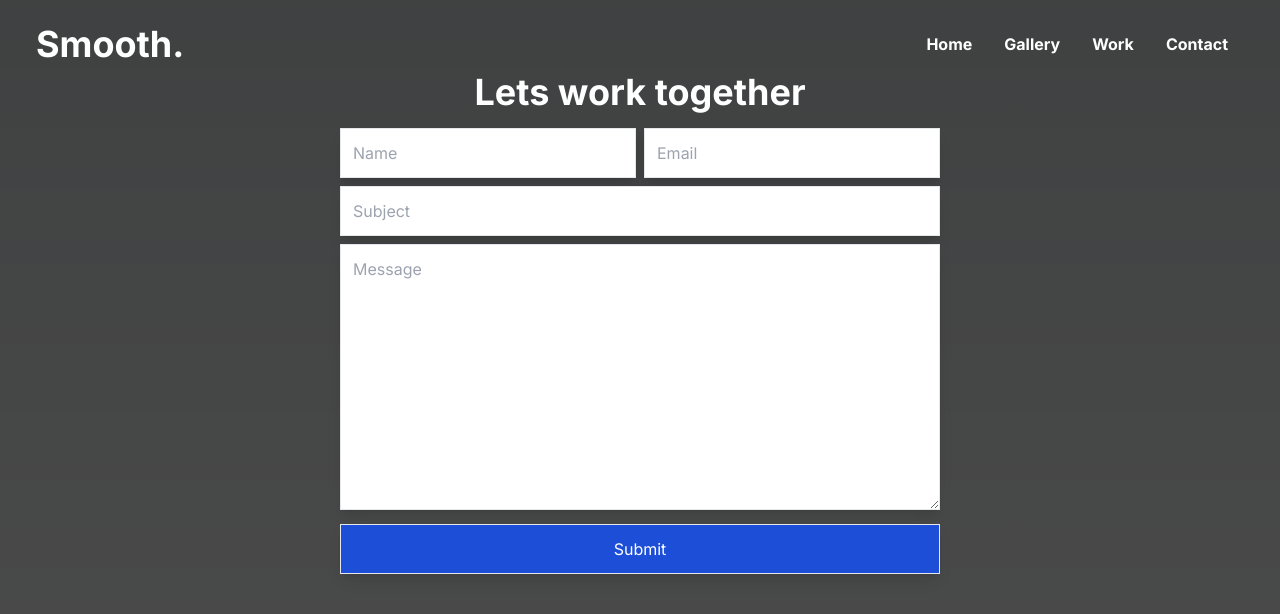
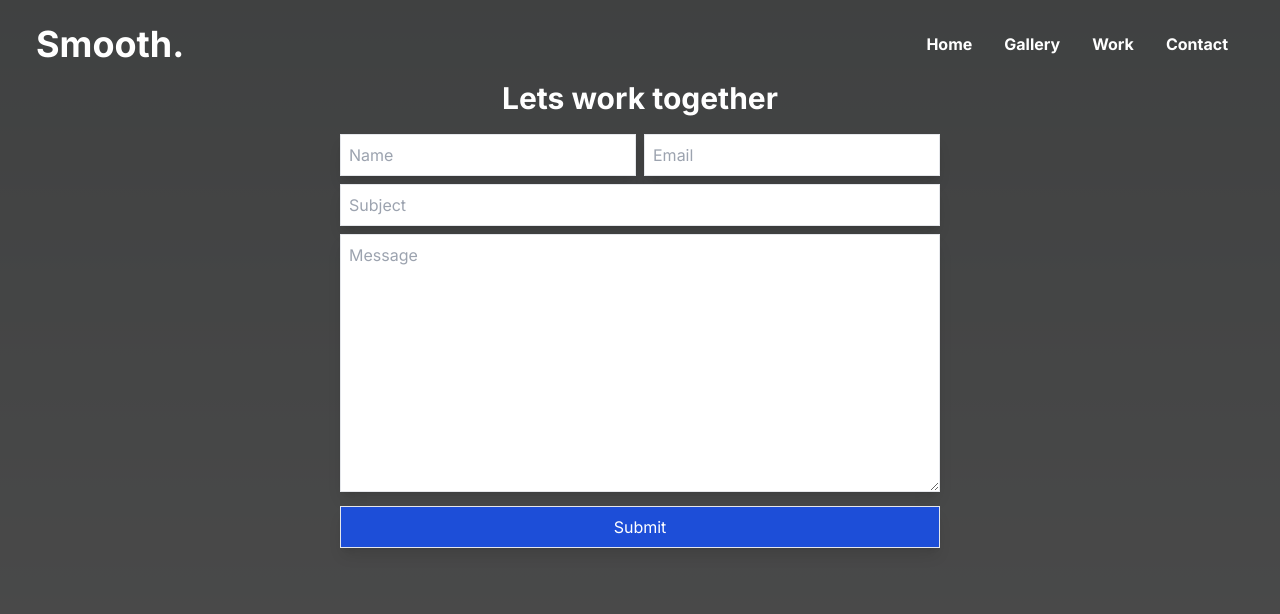
Before and after one commit to yeabtsega45/Smooth-Pictures, a Next.js app: page /contact in a window 1280 px wide. Shown: the top 614 px of the page. Built offline with nearby package versions, Linux system fonts and the light colour scheme.

Commit message:
styling the app

```diff
--- a/app/contact/page.js
+++ b/app/contact/page.js
@@ -1,32 +1,35 @@
 export default function Contact() {
   return (
-    <div id="contact" className="bg-black/70 h-screen pt-14">
-      <h1 className="text-4xl font-bold text-center p-4">Lets work together</h1>
-      <form className="max-w-[600px] m-auto">
-        <div className="grid grid-cols-2 gap-2">
+    <div
+      id="contact"
+      className="flex flex-col justify-center items-center m-auto bg-black/70 h-screen pt-[80px]"
+    >
+      <h1 className="text-3xl font-bold text-center">Lets work together</h1>
+      <form className="md:max-w-[600px] max-w-[350px] h-[90%] m-auto">
+        <div className="grid md:grid-cols-2 gap-2">
           <input
-            className="border shadow-lg p-3"
+            className="border shadow-lg p-2"
             type="text"
             placeholder="Name"
           />
           <input
-            className="border shadow-lg p-3"
+            className="border shadow-lg p-2"
             type="email"
             placeholder="Email"
           />
         </div>
         <input
-          className="border shadow-lg p-3 w-full my-2"
+          className="border shadow-lg p-2 w-full my-2"
           type="text"
           placeholder="Subject"
         />
         <textarea
-          className="border shadow-lg p-3 w-full"
+          className="border shadow-lg p-2 w-full"
           cols="30"
           rows="10"
           placeholder="Message"
         ></textarea>
-        <button className="border bg-blue-700 text-white shadow-lg p-3 w-full mt-2">
+        <button className="border bg-blue-700 text-white shadow-lg p-2 w-full mt-2">
           Submit
         </button>
       </form>
--- a/app/gallery/page.js
+++ b/app/gallery/page.js
@@ -9,7 +9,7 @@ import "react-responsive-carousel/lib/styles/carousel.min.css";
 export default function Gallery({ slides }) {
   return (
     <div id="gallery" className="bg-black/70 z-[2] h-screen pt-14">
-      <h1 className="text-4xl font-bold text-center p-4">Gallery</h1>
+      <h1 className="text-3xl font-bold text-center p-4 mt-3">Gallery</h1>
       <div className="relative flex justify-center items-center m-auto p-4 w-[450px] md:w-[650px]">
         <Carousel>
           {SliderData.map((slide, index) => {
--- a/app/work/page.js
+++ b/app/work/page.js
@@ -2,10 +2,10 @@ import Image from "next/image";
 
 export default function Work() {
   return (
-    <div id="work" className="text-center bg-black/70 h-screen pt-14">
-      <h1 className="font-bold text-4xl p-4">Travel Photos</h1>
+    <div id="work" className="text-center bg-black/70 h-screen py-14">
+      <h1 className="font-bold text-3xl p-4 mt-3">Travel Photos</h1>
       <div className="grid grid-rows-none md:grid-cols-5 p-4 gap-4">
-        <div className="w-full h-full col-span-2 md:col-span-3 row-span-2">
+        <div className="md:w-[90%] md:h-[90%] w-[80%] h-[80%] col-span-2 md:col-span-3 row-span-2">
           <Image
             src="https://images.unsplash.com/photo-1506905925346-21bda4d32df4?ixlib=rb-1.2.1&ixid=MnwxMjA3fDB8MHxwaG90by1wYWdlfHx8fGVufDB8fHx8&auto=format&fit=crop&w=2340&q=80"
             alt="/"
```
